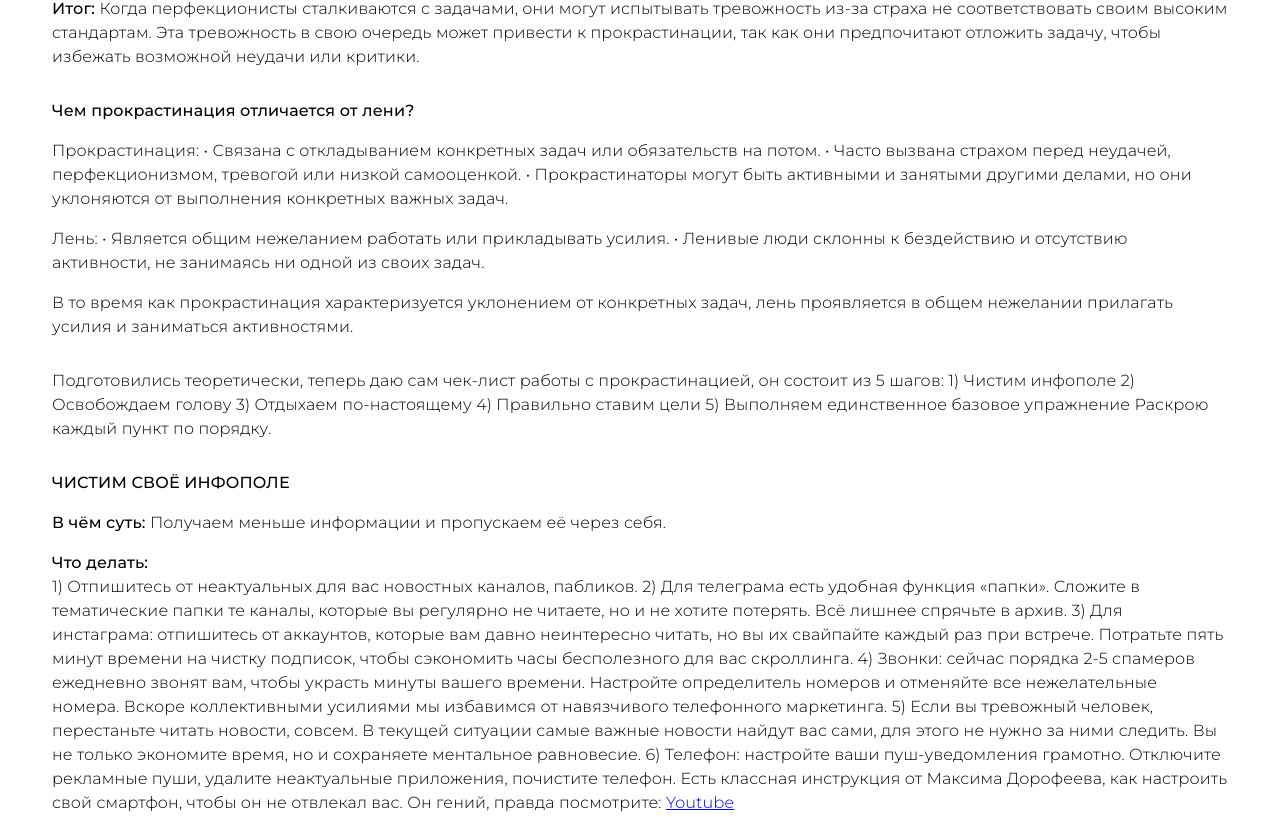
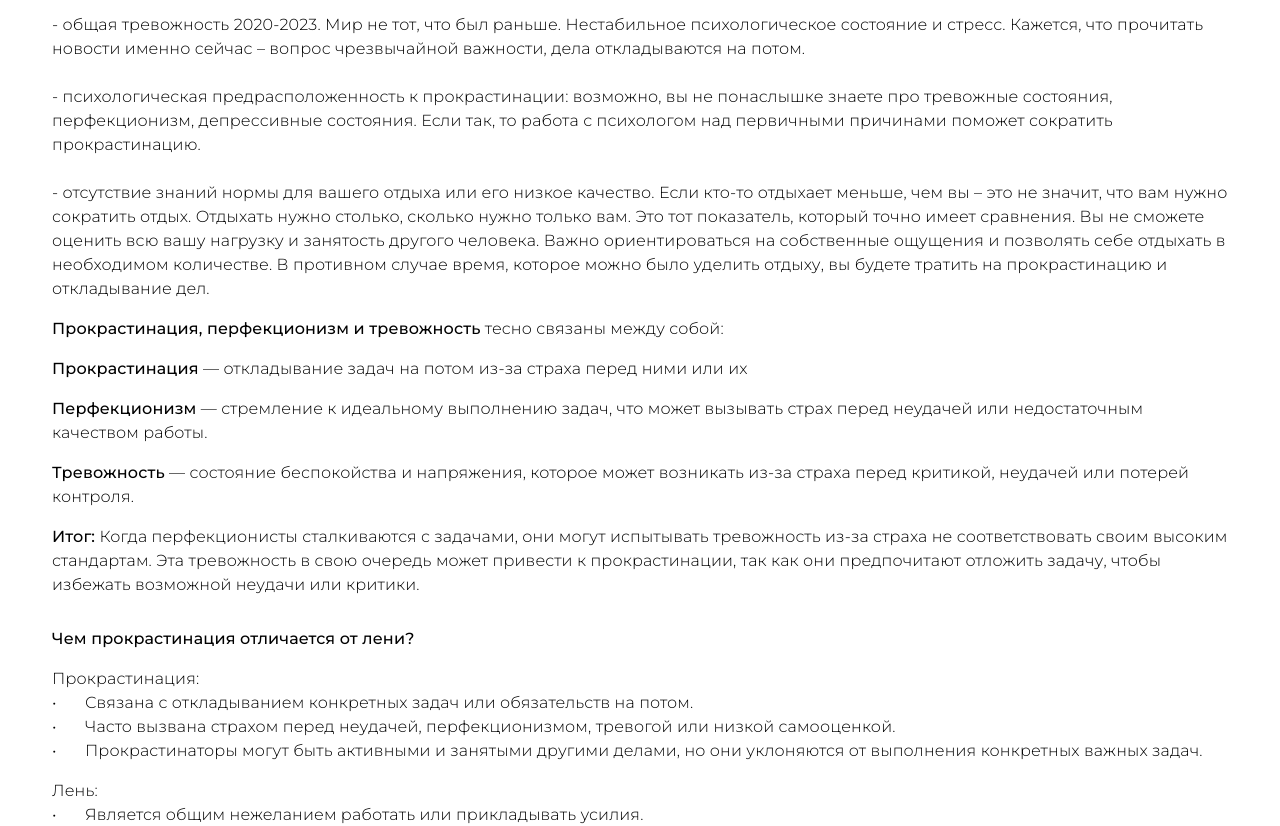
Before and after one commit to aiekseu/basalgina-psy, a Next.js app: page /procrastination in a window 1280 px wide. Shown: the part 1681-2507 px from the top of the page. Built offline with nearby package versions, Linux system fonts and the light colour scheme.

Commit message:
fix lists

```diff
--- a/src/procrastination-page/1-disclaimer.js
+++ b/src/procrastination-page/1-disclaimer.js
@@ -17,9 +17,9 @@ const ProcrastinationDisclaimer = props => {
 				</Paragraph>
 				<Paragraph>
 					{`Всё, что написано ниже, для людей, кто понимает и признает:
-- за одну секунду изменения не происходят
-- только вы ответственны за свою жизнь, изменения, результаты
-- личностный рост – это ваша самостоятельная работа с инструментами, которые можно прочитать, получить от коуча или психолога
+- за одну секунду изменения не происходят;
+- только вы ответственны за свою жизнь, изменения, результаты;
+- личностный рост – это ваша самостоятельная работа с инструментами, которые можно прочитать, получить от коуча или психолога;
 - не всё есть прокрастинация. Если вы регулярно чувствуете апатию, упадок сил, невозможность встать с кровати, отсутствие желаний, головные боли и другие симптомы – это повод обратиться к терапевту за назначением дополнительных диагностик, чтобы исключить медицинские диагнозы вашего состояния. Начните прямо сегодня заботиться о своём здоровье, за вас этого никто не сделает.`}
 				</Paragraph>
 				<Paragraph>
--- a/src/procrastination-page/10-goals.js
+++ b/src/procrastination-page/10-goals.js
@@ -20,17 +20,17 @@ const Goals = props => {
 					Что делать:
 				</Text>
 				<br />
-				{`1.\tИщем глубинную мотивацию ваших целей: «Зачем мы это делаем?» Ознакомьтесь с роликом, чтобы понять: `}
+				{`1.\tИщем глубинную мотивацию ваших целей: «Зачем мы это делаем?» Ознакомьтесь с `}
 				<a
 					href={
 						'https://www.youtube.com/watch?v=7B2tFvkOZ0Q&ab_channel=%D0%90%D1%80%D1%82%D1%91%D0%BC%D0%9A%D0%B0%D0%B7%D0%B0%D0%BA%D0%BE%D0%B2'
 					}
 					target={'_blank'}
 				>
-					Youtube
+					роликом
 				</a>
-				{` Так же в распаковке целей может помочь психолог или коуч.
-				2.\tПравильно ставим цели`}
+				{`, чтобы понять:  Так же в распаковке целей может помочь психолог или коуч.
+2.\tПравильно ставим цели`}
 			</Paragraph>
 			<Paragraph>
 				{`Принципы:
--- a/src/procrastination-page/13-books.js
+++ b/src/procrastination-page/13-books.js
@@ -9,60 +9,53 @@ const Books = props => {
 		<section {...props}>
 			<Paragraph fontWeight={500}>Книги, которые упоминались в статье:</Paragraph>
 			<Paragraph>
-				<Text component={'span'}>Джеймс Клир «Атомные привычки»:</Text>{' '}
 				<a
 					href={
 						'https://market.yandex.ru/product--klir-d-atomnye-privychki/1787881463?text=%D0%B0%D1%82%D0%BE%D0%BC%D0%BD%D1%8B%D0%B5%20%D0%BF%D1%80%D0%B8%D0%B2%D1%8B%D1%87%D0%BA%D0%B8&cpc=FzSizsMB5oW4BaW5DyddzGEH1k3bYBT-q62hyI4YwdjLFq8IIwSO7w1Bk9vChXyjxMLjeMlZWypTmY_P4yLiyItycj3w-wk90oPHxEC0Zp9PdlYc4VIbYlT527I0_UCKzwZc7Bh36BrmqS8f1pFSd5Yk3MlE9GDF-ycoiEVTFRHARVhtr_iPIj9SumlyTFsIxKGmy6WZVP0Atv6zEQmgB4Xd0ey273ZGbvjKx9jGyc7a-Hi7LZhLMouepjLPIXFr5yacunNCHvnAc0VTZmqkDQ%2C%2C&sku=665820175&do-waremd5=V9mmrMV_6GQNmTZpmiIJzA&cpa=1&nid=20598950'
 					}
 					target={'_blank'}
 				>
-					Яндекс.Маркет
+					Джеймс Клир «Атомные привычки»
 				</a>
 			</Paragraph>
 			<Paragraph>
-				<Text component={'span'}>Максим Дорофеев «Джедайские техники»:</Text>{' '}
 				<a
 					href={
 						'https://market.yandex.ru/product--maksim-dorofeev-dzhedaiskie-tekhniki-kak-vospitat-svoiu-obezianu-opustoshit-inboks-i-sberech-mysletoplivo/1787110257?text=%D0%B4%D0%B6%D0%B5%D0%B4%D0%B0%D0%B9%D1%81%D0%BA%D0%B8%D0%B5%20%D1%82%D0%B5%D1%85%D0%BD%D0%B8%D0%BA%D0%B8&cpc=9kRGmbGCZXFaI935l2IetBLuvSHh2nWVziJ6MJ6phDNLp5llOhQ5qQR_n-JcPKUO82SgZ7Bil3rBt2zuAKy9drEgP3MtpGgpvw0nmfnWQP0U7oo-ig3ZHQP4sWYC0aGbsEANS3BUfLOZkrEexKagUcLJo0erdl9Pw67NDBfBAFIF_pMfkR2220JB7S9Mz8dRyhVw5WrmTLUyXOcMsMY9hl-k6iY3cAUkdU-e-SxjzHAmsrr8d3B5WycYrn6geGkjzn9n84ECUTdktgerpXQBbg%2C%2C&sku=101876689214&do-waremd5=y5aTFwHhOT79Ljktsgca5w&sponsored=1&cpa=1&nid=20598950'
 					}
 					target={'_blank'}
 				>
-					Яндекс.Маркет
+					Максим Дорофеев «Джедайские техники»
 				</a>
 			</Paragraph>
 			<Paragraph>
-				<Text component={'span'}>Брайан Трейси «Иди и делай»:</Text>{' '}
 				<a
 					href={
 						'https://market.yandex.ru/product--idi-i-delai-12-printsipov-zhizni-polnoi-pobed-i-dostizhenii/1787012384?text=%D0%B1%D1%80%D0%B0%D0%B9%D0%B0%D0%BD%20%D1%82%D1%80%D0%B5%D0%B9%D1%81%D0%B8&cpc=qoUFpcGAov84Es9CuXeka3qrgPA1OyfyhPQPquzMCcFa7-kAXWxdyMPHnqepNyJovzgZgiBgzCsosNRifB4S75CVvB3BH7dNLcmaGEtB032RmCVmTz--QZ9ZIEKawMLbVcoXWTE5BZMFy5Y5HgPlIkExGsCBq2FXzGlktJ7wbPGYWNoEEosfPudeuWLjwCSPFP0npkiufPsC66xDja-OjDOy7fOoSy6bwK7PVhi2F7GVDq3M1r9v3jnGbjz2_tT1649ZnP3VWYjtZr5zXD77rA%2C%2C&sku=101876630008&do-waremd5=zHj90rGAwqnl44KEykJiRA&cpa=1&nid=20598950'
 					}
 					target={'_blank'}
 				>
-					Яндекс.Маркет
+					Брайан Трейси «Иди и делай»
 				</a>
 			</Paragraph>
 			<Paragraph>
-				<Text component={'span'}>Шон Стивенсон «Здоровый сон»:</Text>{' '}
 				<a
 					href={
 						'https://market.yandex.ru/product--shon-stivenson-zdorovyi-son/1781322047?text=%D0%BA%D0%BD%D0%B8%D0%B3%D0%B0%20%D0%BE%20%D1%81%D0%BD%D0%B5&cpc=xqGYnEMgBOaihk3spEB6Myc8QqZ2geDKEb_fmMU-CpHqss-eVDvbLb0d2YLAHhiA7mCTcGOMZLAdAcO7XiSdQsTz-XUoXe6AF7BjrvKwnw5cARh31ztELpzwGvZip2g9uPRlR8DtGD2dMQpauk6NtGJyxVa2FjRMmmLnLKK6BEPwXdIE484EyDURbyseTHXvQGBuwa7r4AcSghNhZUODG1v7Wrn2FxRqS_ZYWe70Cx1oFXeDShN6NZuf1LPnNSuH7atCCrEG_s9apXkAjTN9zw%2C%2C&sku=665815908&do-waremd5=PotflcZXj1bzfnz4AdtZhg&sponsored=1&cpa=1&nid=20598950'
 					}
 					target={'_blank'}
 				>
-					Яндекс.Маркет
+					Шон Стивенсон «Здоровый сон»
 				</a>
 			</Paragraph>
 			<Paragraph>
-				<Text component={'span'}>
-					Михай Чиксентмихайи {'"'}Поток. Психология оптимального переживания{'"'}:
-				</Text>{' '}
 				<a
 					href={
 						'https://market.yandex.ru/product--chiksentmikhaii-m-potok-psikhologiia-optimalnogo-perezhivaniia/1781842513?text=%D0%BF%D0%BE%D1%82%D0%BE%D0%BA%20%D0%BA%D0%BD%D0%B8%D0%B3%D0%B0&cpc=HatrPKdHd4ysfXRzuK4rQLlZM-cy5Fe4NnMuFCrVKmVKCNFo-_6Ge2vzrUrCmFQckJfQ3nA6M_-9wq2IIHrF1ADYeuPcuE1HQnud3zblZH5nIpG6VzVn3JeMcrVQoYTOFumvnP-YMOGZmDlWKLTNwmdX1eq2J7mMXh13Lndi5aJfi8Slev-t72nzJvnb_ZLAGUUdNBFkZE9jNJ_YzUce6MgOx30o6GwszMDzv7xKcHZm2hYg8Zwolq7_nGYerpZKn11nlsYKzUC_z4IlYqZ2uQ%2C%2C&sku=553235097&do-waremd5=T6rlawKBpEVX4NJ6iaT2tQ&cpa=1&nid=20598950'
 					}
 					target={'_blank'}
 				>
-					Яндекс.Маркет
+					Михай Чиксентмихайи {'"'}Поток. Психология оптимального переживания{'"'}
 				</a>
 			</Paragraph>
 		</section>
--- a/src/procrastination-page/7-clearing.js
+++ b/src/procrastination-page/7-clearing.js
@@ -24,9 +24,9 @@ const Clearing = props => {
 3)\tДля инстаграма: отпишитесь от аккаунтов, которые вам давно неинтересно читать, но вы их свайпайте каждый раз при встрече. Потратьте пять минут времени на чистку подписок, чтобы сэкономить часы бесполезного для вас скроллинга.
 4)\tЗвонки: сейчас порядка 2-5 спамеров ежедневно звонят вам, чтобы украсть минуты вашего времени. Настройте определитель номеров и отменяйте все нежелательные номера. Вскоре коллективными усилиями мы избавимся от навязчивого телефонного маркетинга.
 5)\tЕсли вы тревожный человек, перестаньте читать новости, совсем. В текущей ситуации самые важные новости найдут вас сами, для этого не нужно за ними следить. Вы не только экономите время, но и сохраняете ментальное равновесие.
-6)\tТелефон: настройте ваши пуш-уведомления грамотно. Отключите рекламные пуши, удалите неактуальные приложения, почистите телефон. Есть классная инструкция от Максима Дорофеева, как настроить свой смартфон, чтобы он не отвлекал вас. Он гений, правда посмотрите: `}
+6)\tТелефон: настройте ваши пуш-уведомления грамотно. Отключите рекламные пуши, удалите неактуальные приложения, почистите телефон. Есть классная инструкция от Максима Дорофеева, как настроить свой смартфон, чтобы он не отвлекал вас. Он гений, правда `}
 				<a href={'https://www.youtube.com/watch?v=oJb-BkQTyl4&ab_channel=MaximDorofeev'} target={'_blank'}>
-					Youtube
+					посмотрите.
 				</a>
 			</Paragraph>
 			<Paragraph>
--- a/src/procrastination-page/paragraph.js
+++ b/src/procrastination-page/paragraph.js
@@ -5,7 +5,7 @@ const Paragraph = props => {
 	const { children, variant = 'body1', mt = 2, ...restProps } = props;
 
 	return (
-		<Text variant={variant} mt={mt} {...restProps}>
+		<Text variant={variant} mt={mt} whiteSpace={'pre-wrap'} {...restProps}>
 			{children}
 		</Text>
 	);
```
